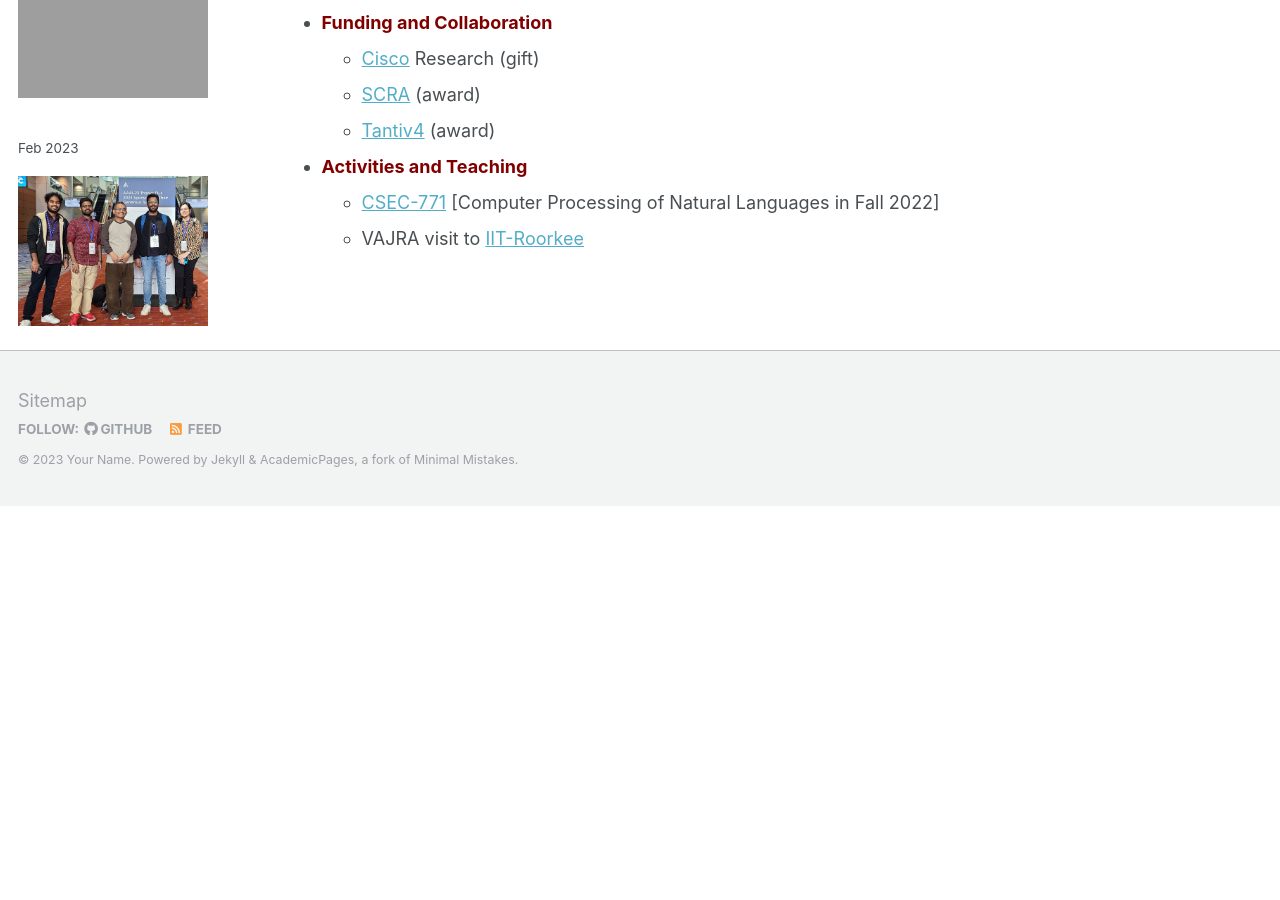
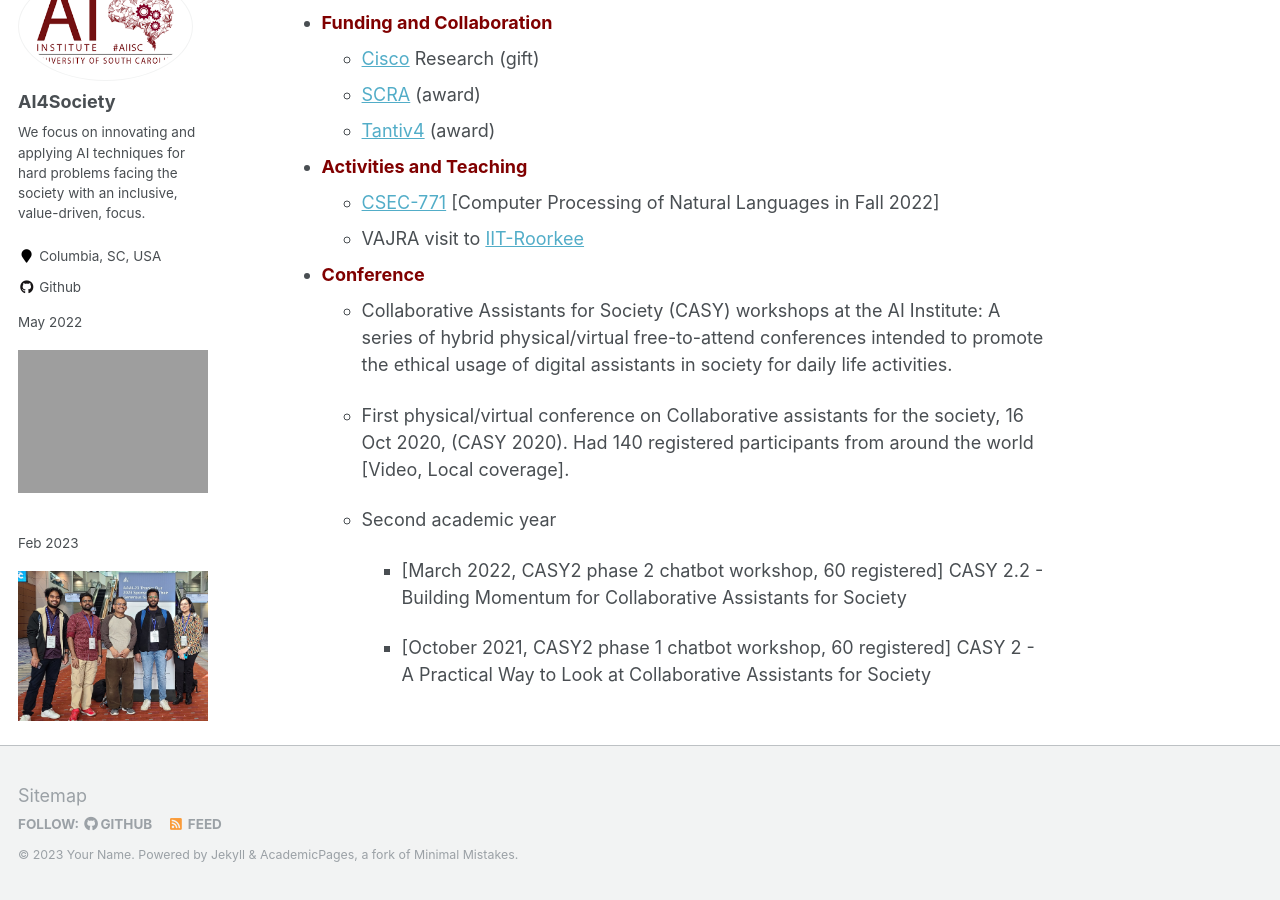
Before and after one commit to likitha-9/ai4society.github.io, a Jekyll site: the page built from _pages/about.md, in a window 1280 px wide and 900 px high, scrolled down 541 px. Built offline with Jekyll 4.4.1, drawn with Linux system fonts in a browser that asks for light colours; before the commit the page ends 1047 px from its top, so only the background shows below that.

Commit message:
add news

```diff
--- a/_includes/archive-member.html
+++ b/_includes/archive-member.html
@@ -22,7 +22,7 @@
           <font color=black><strong>Email: </strong></font> <a href='mailto:{{ post.email }}' style="color:#5DADE2">{{ post.email }} </a> <br />
           <!--{{ post.excerpt }}<br /> -->
           <font color=black><strong>{{ post.website | markdownify }}</strong></font>
-          <p><font color=black><strong>RESEARCH INTERESTS : </strong></font>{{ post.description }}</p>
+          <p><font color=black><strong>Research Interests : </strong></font>{{ post.description }}</p>
         </td>
       </tr>
     </table>
--- a/_pages/about.md
+++ b/_pages/about.md
@@ -31,3 +31,14 @@
  * <span style="color:maroon">**Activities and Teaching**</span>
     * [CSEC-771](https://sites.google.com/site/biplavsrivastava/teaching/csce-771-computer-processing-of-natural-language?authuser=0) [Computer Processing of Natural Languages in Fall 2022]
     * VAJRA visit to [IIT-Roorkee](https://www.iitr.ac.in/)
+
+ * <span style="color:maroon">**Conference**</span>
+   * Collaborative Assistants for Society (CASY) workshops at the AI Institute:  A series of hybrid physical/virtual free-to-attend conferences intended to promote the ethical usage of digital assistants in society for daily life activities.
+
+   * First physical/virtual conference on Collaborative assistants for the society, 16 Oct 2020, (CASY 2020). Had 140 registered participants from around the world [Video, Local coverage].
+
+   * Second academic year
+
+      * [March 2022, CASY2  phase 2 chatbot workshop, 60 registered]  CASY 2.2 - Building Momentum for Collaborative Assistants for Society
+
+      * [October 2021, CASY2  phase 1 chatbot workshop, 60 registered]  CASY 2 - A Practical Way to Look at Collaborative Assistants for Society
```
Also changed, not shown: _repositories/planning-resources.md (+1 -1 lines), _repositories/sentiment-rating.md (+1 -1 lines).
